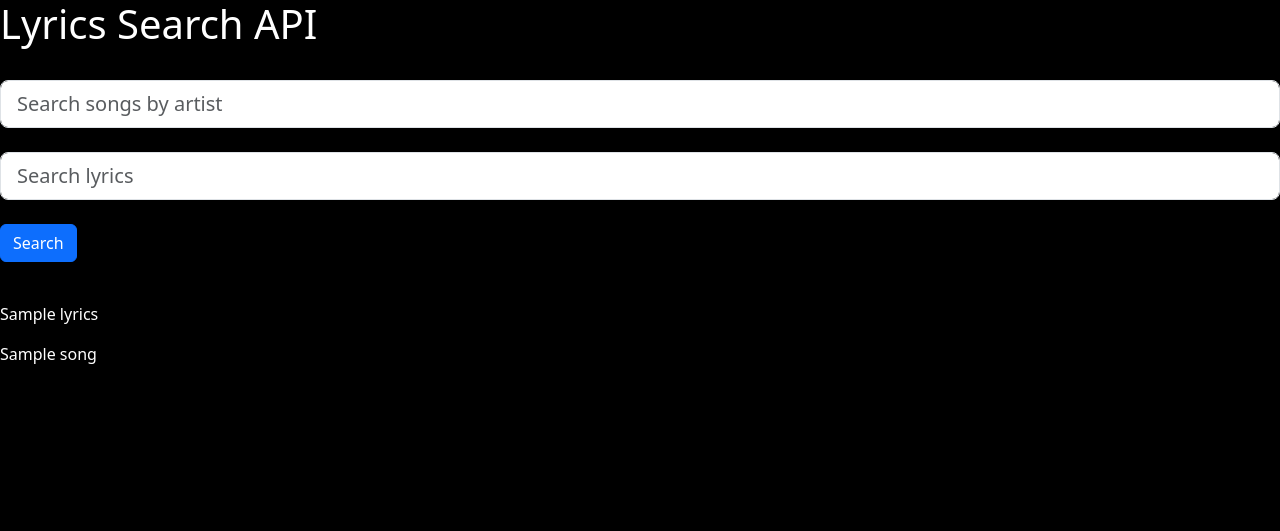
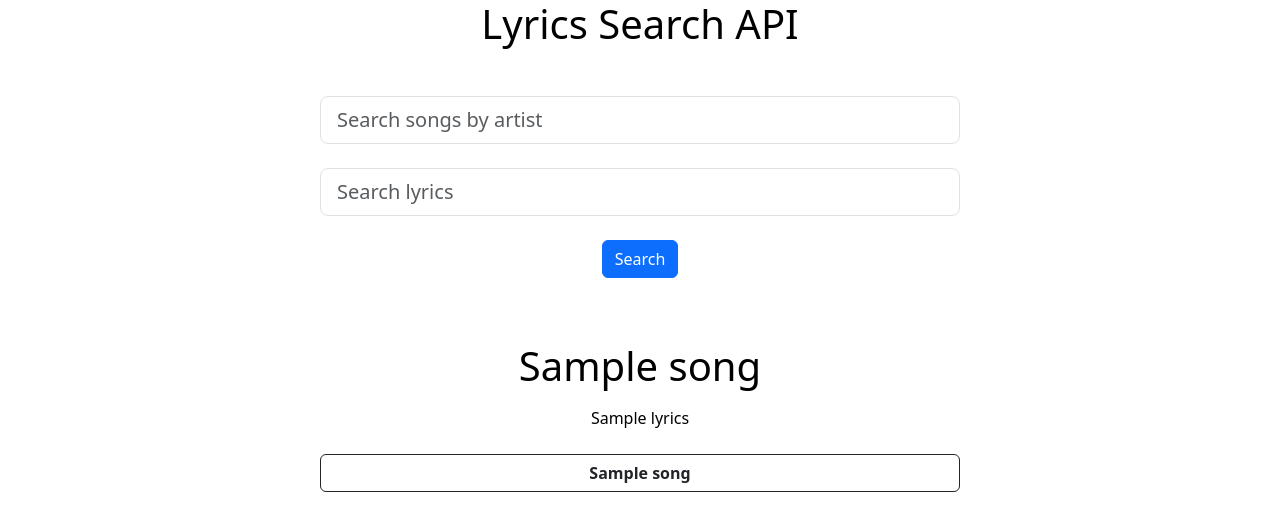
Before and after one commit to michealcoleyoung/lyrics-api, a Flask app: template templates/index.html in a window 1280 px wide. Shown: the top 531 px of the page. Run offline with Flask 3, Linux system fonts and the light colour scheme; the template is opened without the code that fills it: most values are stand-ins (such as "Sample title", 1, 10 or a date in 2020).

Commit message:
Modified design temporarily

```diff
--- a/templates/index.html
+++ b/templates/index.html
@@ -10,13 +10,16 @@
 
 <style>
     body {
-        background-color: black;
-        color: white;
+        background-color: white;
+        color: black;
+        text-align: center;
+        justify-content: center;
     }
 </style>
 <body>
 
-<h1>Lyrics Search API</h1><br>
+<div class="d-grid gap-2 col-6 mx-auto">
+<h1 class="txt-center">Lyrics Search API</h1><br>
 
     <!-- DO NOT DELETE THE CODE BELOW -->
     <!-- <form action="/" method="post">
@@ -49,12 +52,15 @@
 
 
   <p>{{error_message}}</p>
-      <!-- <h1>{{song}}</h1> -->
-      <p>{{lyrics|safe}}</p>
-      {% for song in songs %}
-      {{song|safe}}<br>
-      {% endfor %}
+    <h1>{{song}}</h1>
+    <p>{{lyrics|safe}}</p>
 
+    {% for song in songs %}
+    <!-- <div class="d-grid gap-2 col-6 mx-auto"> -->
+        <button type="button" class="btn btn-outline-dark" width><strong>{{song|safe}}</strong></button>
+    <!-- </div><br> -->
+    {% endfor %}
 
+</div>
 </body>
 </html>
```
